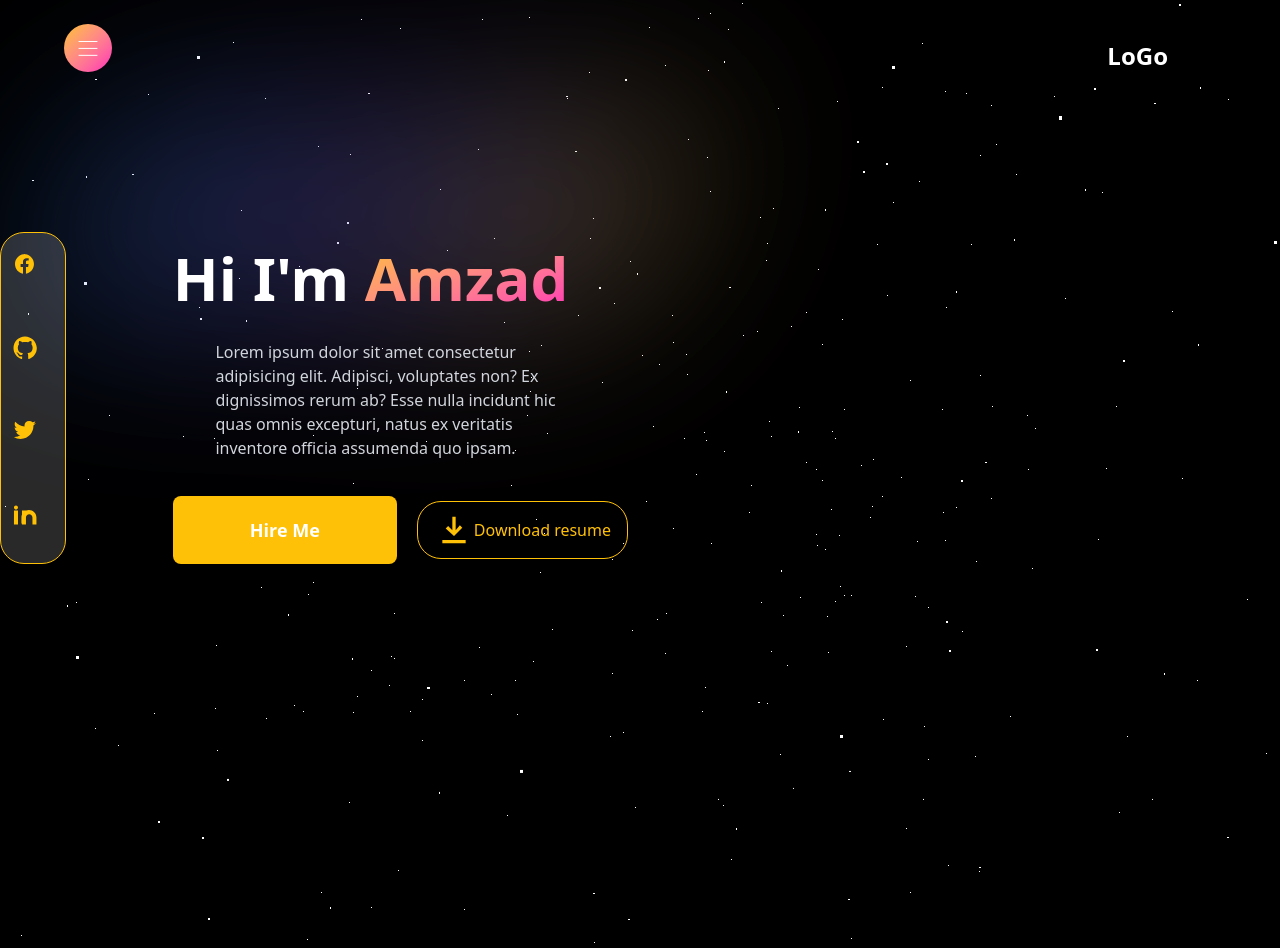
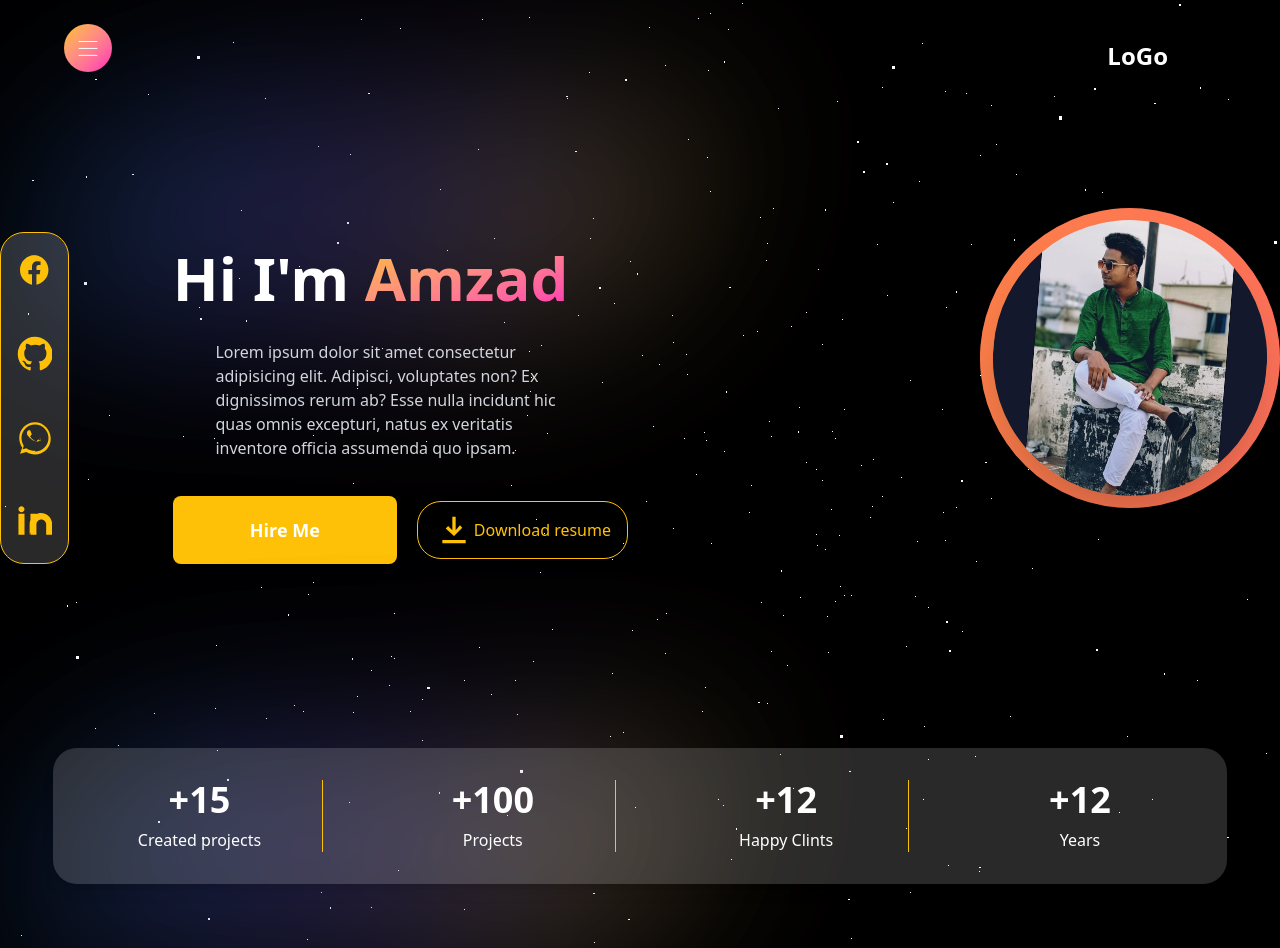
Before and after one commit to mohammadamzad38/Profetional-portfolio, a React (Vite) app: page / in a window 1280 px wide. Before the commit the page ends 800 px from the top, so only its background shows below. Built offline with nearby package versions, Linux system fonts and the light colour scheme.

Commit message:
ifter break

```diff
--- a/src/App.jsx
+++ b/src/App.jsx
@@ -1,12 +1,14 @@
 import ThreeBackground from "./Components/ThreeBackground";
 import NavBar from "./Components/NavBar";
 import HeroSection from "./Components/HeroSection";
+import NumbersSection from "./Components/NumbersSection";
 function App() {
   return (
     <>
      <ThreeBackground />
      <NavBar />
      <HeroSection />
+     <NumbersSection />
     </>
   );
 }
--- a/src/Components/HeroSection.jsx
+++ b/src/Components/HeroSection.jsx
@@ -43,7 +43,7 @@ const HeroSection = () => {
                       d="M12 15.586l4.95-4.95-1.414-1.414L13 12.172V4h-2v8.172L8.464 9.636 7.05 11.05 12 15.586zM5 18h14v2H5v-2z"
                       fill="#FFC107"
                       stroke="#FFC107"
-                      strokeWidth={0.5}
+                      strokeWidth={1}
                       variants={variants}
                       initial="initial"
                       animate="animate"
@@ -54,6 +54,22 @@ const HeroSection = () => {
               </section>
             </section>
           </section>
+          <figure className="lg:h-full md:flex md:justify-end mt-20 md:mt-0">
+            <motion.div className="w-[300px] h-[300px] md:w-[300px] flex justify-center items-center p-3 rounded-full overflow-hidden relative"
+            animate={{backgroundColor:["#FFC107", "#FF7556", "#FF6667"], scale:[1, 1, 1, 1], rotate:[1, 5, 5, 1]}}
+            transition={{
+              duration:2,
+              ease:"easeInOut",
+              repeat:Infinity,
+              repeatType:"reverse"
+            }}
+            >
+              <div className="absolute inset-0 rounded-full bg-gradient-to-r from-[#ffc107] blur-3xl opacity-60 h-full w-full" />
+
+              <img src="mypicture.jpg" alt="profile picture" className="relative z-10 rounded-full max-h-full shadow-2xl transform transition-transform duration-500 hover:scale-110"/>
+
+            </motion.div>
+          </figure>
         </article>
       </section>
     </section>
--- /dev/null
+++ b/src/Components/NumbersSection.jsx
@@ -0,0 +1,65 @@
+import CountUp from "react-countup";
+import { easeOut, motion } from "framer-motion";
+import { Numbers } from "./config";
+import { useEffect, useRef, useState } from "react";
+
+export default function NumbersSection() {
+  const [isVisible, setIsVisible] = useState();
+  const sectionRef = useRef(null);
+
+  useEffect(() => {
+    const observer = new IntersectionObserver(
+      ([entry]) => {
+        if (entry.isIntersecting) {
+          setIsVisible(true);
+          observer.disconnect();
+        }
+      },
+      { threshold: 0.1 }
+    );
+    if (sectionRef.current) {
+      observer.observe(sectionRef.current);
+    }
+    return () => {
+      if (sectionRef.current) {
+        observer.undobserve(sectionRef.current);
+      }
+    };
+  }, []);
+
+  return (
+    <section className="mx-auto w-full relative text-white mt-40 flex justify-center">
+      <header className="absolute w-1/2 aspect-[16/5] -skew-x-12 rounded-full bg-gradient-to-r from-[#007cda] via-[#785ae4] to-[#FFC107] opacity-20 blur-[100px] left-10 top-0 hidden md:block"></header>
+
+      <header className="absolute w-1/2 aspect-[16/5] -skew-x-12 rounded-full bg-gradient-to-r from-[#007cda] via-[#785ae4] to-[#FFC107] opacity-20 blur-[100px] left-10 top-0 hidden md:block"></header>
+
+      <motion.div
+        ref={sectionRef}
+        initial={{ opacity: 0, y: 50 }}
+        whileInView={{ opacity: 1, y: 0 }}
+        transition={{ duration: 0.8, ease: "easeOut" }}
+        viewport={{ once: true, amount: 0.5 }}
+        className="relative z-1 mx-auto w-11/12 lg:mx-0 p-5 sm:p-6 py-6 sm:py-8 rounded-3xl border-[#FFC107] bg-[#ffffff29] shadow-lg md:divide-x divide-[#FFC107] grid grid-cols-4 gap-4 dm:gap-8 md:gap-6 lg:gap-12 "
+      >
+        {Numbers.map((item) => (
+          <article key={item.id} className="text-center">
+            <header>
+              <h2 className="font-semibold text-xl sm:text-2xl md:text-4xl">
+                +
+                {isVisible && (
+                  <CountUp
+                    start={0}
+                    end={item.number}
+                    duration={2.5}
+                    separator=","
+                  />
+                )}
+              </h2>
+            </header>
+            <p className="mt-2">{item.title}</p>
+          </article>
+        ))}
+      </motion.div>
+    </section>
+  );
+}
--- a/src/Components/SocialButton.jsx
+++ b/src/Components/SocialButton.jsx
@@ -3,7 +3,7 @@ import { motion } from "framer-motion";
 import { socialIcon } from "./config";
 
 const SocialButton = () => {
-  const animationDuration = 4;
+  const animationDuration = 1.5;
   const variants = {
     initial: { pathLength: 0, strokeOpacity: 1, fillOpacity: 0 },
     animate: {
@@ -22,28 +22,31 @@ const SocialButton = () => {
       },
       hover: {
         scale: 1.1,
-        transition: {duration: 0.3},
+        transition: { duration: 0.3 },
       },
     },
   };
-  return <div className="md:flex flex-col items-center justify-center border border-[#FFC107] bg-[#ffffff29] rounded-3xl space-y-11 p-3 max-h-[506px] md:max-h-[386px] hidden">{socialIcon.map((icon) => (
+  return (
+    <div className="md:flex flex-col items-center justify-center border border-[#FFC107] bg-[#ffffff29] rounded-3xl space-y-11 p-4 max-h-[506px] md:max-h-[386px] hidden">
+      {socialIcon.map((icon) => (
         <button key={icon.id}>
-        <svg viewBox={icon.viewBox} width={40} height={40} className="flex items-center justify-center">
+          <svg viewBox={icon.viewBox} width={35} height={40} className="">
             <motion.path
               d={icon.path}
               fill="#FFC107"
               stroke="#FFC107"
-            strokeWidth={2}
+              strokeWidth={1}
+              transform="scale(1.5, 1.5)"
               variants={variants}
               initial="initial"
               animate="animate"
               whileHover="hover"
-            >
-
-            </motion.path>
+            ></motion.path>
           </svg>
         </button>
-  ))}</div>;
+      ))}
+    </div>
+  );
 };
 
 export default SocialButton;
--- a/src/Components/config.js
+++ b/src/Components/config.js
@@ -21,18 +21,31 @@ export const variants = {
 export const socialIcon = [
   {
     id: 1,
-        path: "M12 2.04C6.48 2.04 2 6.52 2 12.04c0 4.86 3.44 8.89 8 9.75v-6.9h-2.4v-2.85h2.4v-2.2c0-2.38 1.45-3.7 3.58-3.7 1.02 0 2.1.18 2.1.18v2.3h-1.19c-1.17 0-1.53.72-1.53 1.46v1.96h2.6l-.42 2.85h-2.18v6.9c4.56-.86 8-4.89 8-9.75 0-5.52-4.48-10-10-10z"
+    path: "M12 2.04C6.48 2.04 2 6.52 2 12.04c0 4.86 3.44 8.89 8 9.75v-6.9h-2.4v-2.85h2.4v-2.2c0-2.38 1.45-3.7 3.58-3.7 1.02 0 2.1.18 2.1.18v2.3h-1.19c-1.17 0-1.53.72-1.53 1.46v1.96h2.6l-.42 2.85h-2.18v6.9c4.56-.86 8-4.89 8-9.75 0-5.52-4.48-10-10-10z",
   },
   {
     id: 2,
-        path: "M12 .5C5.65.5.5 5.65.5 12c0 5.1 3.29 9.42 7.86 10.95.58.1.79-.25.79-.55v-1.94c-3.2.69-3.87-1.54-3.87-1.54-.53-1.37-1.3-1.73-1.3-1.73-1.07-.74.08-.73.08-.73 1.18.08 1.8 1.2 1.8 1.2 1.05 1.79 2.76 1.28 3.43.98.1-.76.41-1.27.75-1.56-2.55-.29-5.23-1.28-5.23-5.69 0-1.26.45-2.3 1.2-3.1-.12-.3-.52-1.52.12-3.17 0 0 .97-.31 3.2 1.18.92-.26 1.91-.4 2.89-.4.98 0 1.97.14 2.89.4 2.22-1.5 3.2-1.18 3.2-1.18.64 1.65.24 2.87.12 3.17.75.8 1.2 1.84 1.2 3.1 0 4.42-2.69 5.39-5.25 5.68.41.35.79 1.05.79 2.12v3.14c0 .3.21.65.8.55 4.57-1.53 7.86-5.85 7.86-10.95C23.5 5.65 18.35.5 12 .5z"
+    path: "M12 .5C5.65.5.5 5.65.5 12c0 5.1 3.29 9.42 7.86 10.95.58.1.79-.25.79-.55v-1.94c-3.2.69-3.87-1.54-3.87-1.54-.53-1.37-1.3-1.73-1.3-1.73-1.07-.74.08-.73.08-.73 1.18.08 1.8 1.2 1.8 1.2 1.05 1.79 2.76 1.28 3.43.98.1-.76.41-1.27.75-1.56-2.55-.29-5.23-1.28-5.23-5.69 0-1.26.45-2.3 1.2-3.1-.12-.3-.52-1.52.12-3.17 0 0 .97-.31 3.2 1.18.92-.26 1.91-.4 2.89-.4.98 0 1.97.14 2.89.4 2.22-1.5 3.2-1.18 3.2-1.18.64 1.65.24 2.87.12 3.17.75.8 1.2 1.84 1.2 3.1 0 4.42-2.69 5.39-5.25 5.68.41.35.79 1.05.79 2.12v3.14c0 .3.21.65.8.55 4.57-1.53 7.86-5.85 7.86-10.95C23.5 5.65 18.35.5 12 .5z",
   },
   {
     id: 3,
-        path: "M23 2.99a9.18 9.18 0 01-2.6.71 4.52 4.52 0 001.98-2.48 9.04 9.04 0 01-2.86 1.1A4.51 4.51 0 0016 1c-2.5 0-4.53 2.03-4.53 4.53 0 .35.04.7.12 1.02-3.76-.19-7.1-2-9.33-4.74a4.55 4.55 0 00-.61 2.28c0 1.57.8 2.95 2 3.76a4.47 4.47 0 01-2.05-.57v.06c0 2.2 1.56 4.04 3.62 4.46a4.58 4.58 0 01-2.04.08c.57 1.79 2.23 3.1 4.2 3.13a9.08 9.08 0 01-5.62 1.94c-.36 0-.72-.02-1.08-.06a12.83 12.83 0 006.93 2.03c8.3 0 12.84-6.88 12.84-12.85 0-.2-.01-.4-.02-.6A9.2 9.2 0 0023 2.99z"
+    path: "M12 1.5C6.2 1.5 1.5 6.2 1.5 12c0 2.3.7 4.5 2 6.4L2 22.5l4.2-1.1c1.7 1 3.6 1.6 5.8 1.6 5.8 0 10.5-4.7 10.5-10.5S17.8 1.5 12 1.5zm0 19c-1.9 0-3.7-.5-5.3-1.4l-.4-.3-2.5.7.7-2.4-.3-.4C3.5 15 3 13.5 3 12c0-5 4-9 9-9s9 4 9 9-4 9-9 9zm4.1-6.7c-.2-.1-1.3-.6-1.5-.7-.2-.1-.4-.1-.6.1s-.7.7-.9.9c-.2.2-.3.2-.6.1s-1.1-.4-2.1-1.3c-.8-.7-1.3-1.5-1.5-1.8-.2-.3 0-.4.1-.5l.5-.6c.1-.1.2-.3.3-.4s0-.3 0-.4c-.1-.1-.6-1.4-.8-1.9s-.4-.4-.6-.4h-.6c-.2 0-.4 0-.5.2-.2.2-.7.7-.7 1.7s.8 2 1 2.1c.1.1 1.5 2.2 3.7 3 2.2.8 2.2.5 2.6.5s1.3-.5 1.5-1 .2-1 .1-1.1c-.1-.1-.3-.2-.5-.3z",
+    phonePath:
+      "M16.5 6.5c-.2-.2-.4-.3-.7-.3h-1.1c-.3 0-.5.1-.7.3s-.3.4-.3.7c0 .3.1.5.3.7l.9.9c-.4.9-1 1.7-1.7 2.4-.7.7-1.5 1.3-2.4 1.7l-.9-.9c-.2-.2-.4-.3-.7-.3s-.5.1-.7.3l-1.1 1.1c-.2.2-.3.4-.3.7s.1.5.3.7l1.4 1.4c.5.5 1.1.8 1.8.8 2.6 0 5.1-1 7-2.9 1.9-1.9 2.9-4.4 2.9-7 0-.7-.3-1.3-.8-1.8l-1.4-1.4z",
   },
+
   {
     id: 4,
-        path: "M4.98 3.5c0 1.1-.9 2-2 2s-2-.9-2-2 .9-2 2-2 2 .9 2 2zm.02 3H.96v14h4.04V6.5zm7.95 0h-3.98v14h3.98v-7c0-1.8 1.46-3.25 3.25-3.25s3.25 1.46 3.25 3.25v7h3.98v-7c0-4.16-3.38-7.5-7.5-7.5s-7.5 3.34-7.5 7.5v7z"
-      }
+    path: "M4.98 3.5c0 1.1-.9 2-2 2s-2-.9-2-2 .9-2 2-2 2 .9 2 2zm.02 3H.96v14h4.04V6.5zm7.95 0h-3.98v14h3.98v-7c0-1.8 1.46-3.25 3.25-3.25s3.25 1.46 3.25 3.25v7h3.98v-7c0-4.16-3.38-7.5-7.5-7.5s-7.5 3.34-7.5 7.5v7z",
+  },
+];
+
+
+// Numbers Section
+
+export const Numbers =[
+    {id:1, number:15, title: "Created projects"},
+    {id:2, number:100, title: "Projects"},
+    {id:3, number:12, title: "Happy Clints"},
+    {id:4, number:12, title: "Years"},
 ]
```
Also changed, not shown: mypicture.jpg (added). Lines whose indentation alone changed are shown as unchanged.
